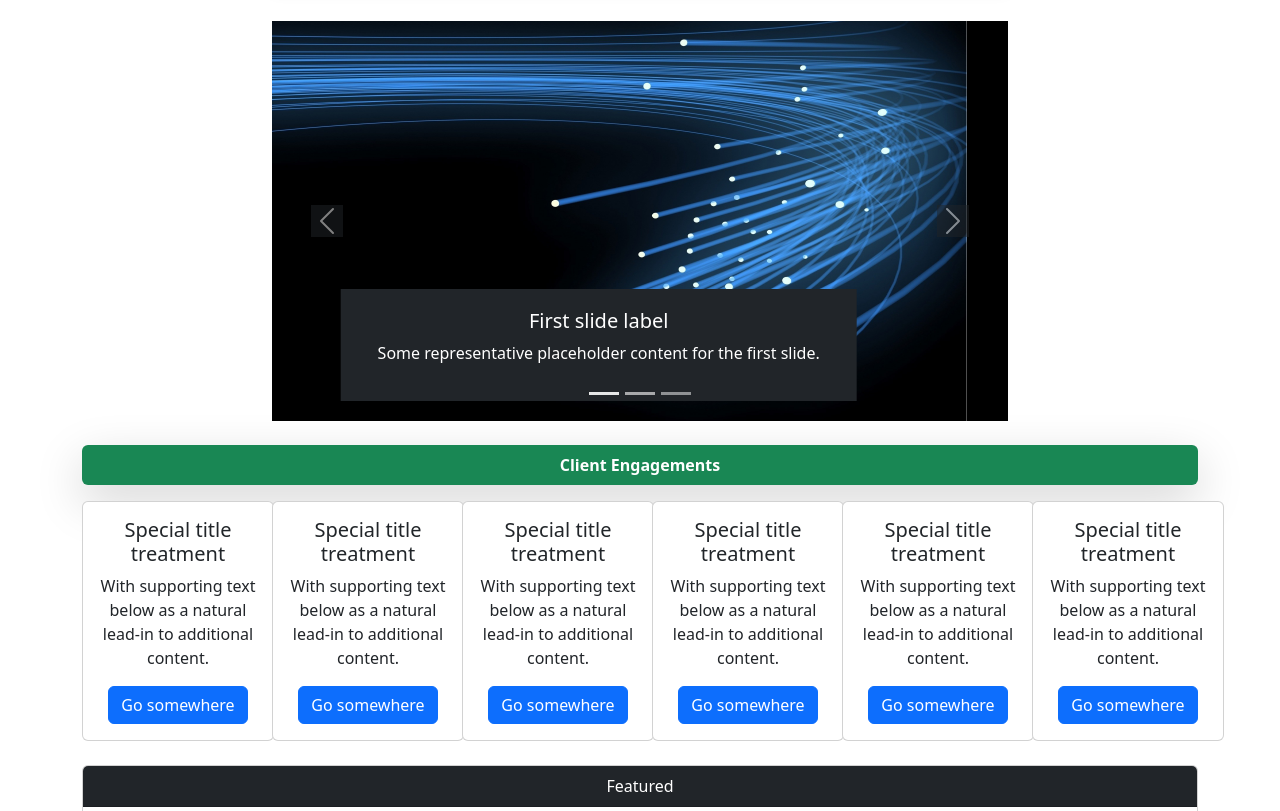
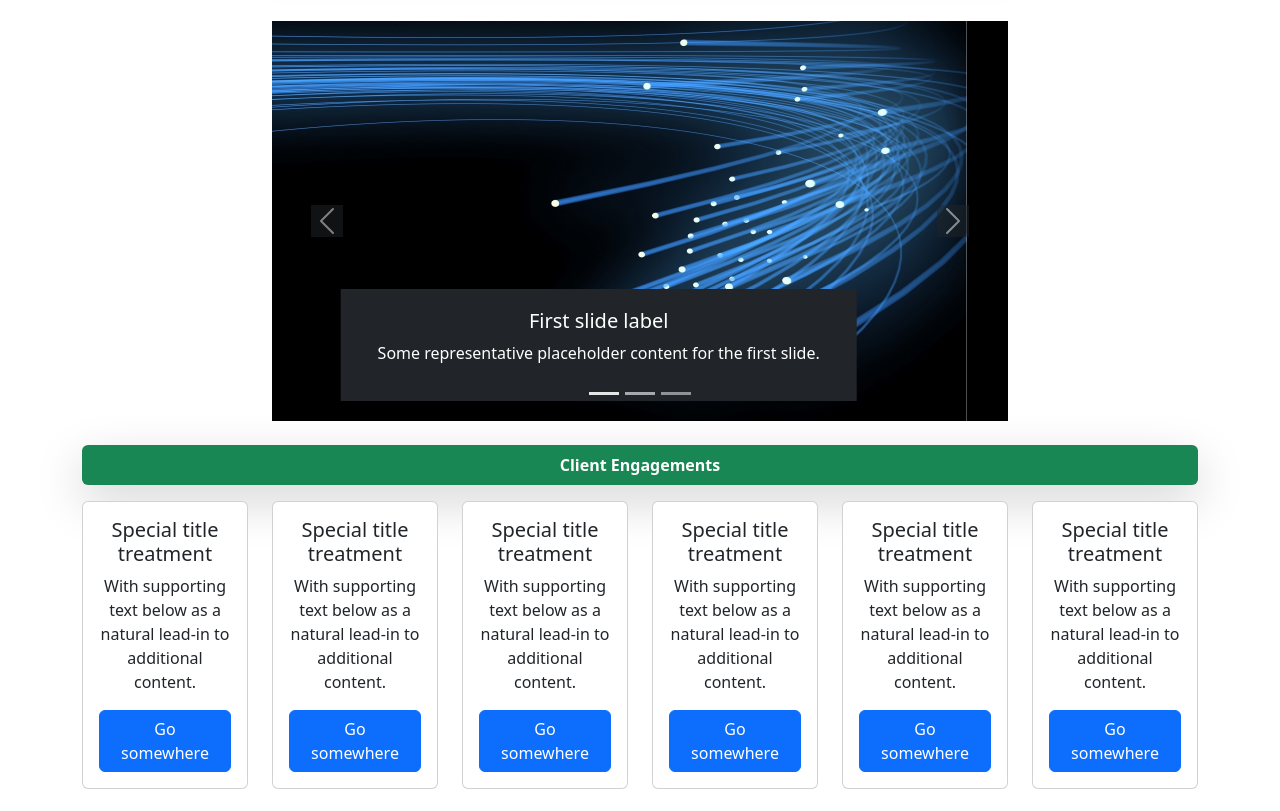
Before and after one commit to BordoloiTapubrat/dev360, a plain HTML site: page index.html in a window 1280 px wide. Shown: the part 129-940 px from the top of the page. Drawn offline with nearby package versions, Linux system fonts and the light colour scheme.

Commit message:
removed fix rem

```diff
--- a/index.html
+++ b/index.html
@@ -214,7 +214,7 @@
             </div>
           </div>
           <div class="col-sm-2">
-            <div class="card" style="width: 12rem">
+            <div class="card">
               <div class="card-body">
                 <h5 class="card-title">Special title treatment</h5>
                 <p class="card-text">
@@ -226,7 +226,7 @@
             </div>
           </div>
           <div class="col-sm-2">
-            <div class="card" style="width: 12rem">
+            <div class="card">
               <div class="card-body">
                 <h5 class="card-title">Special title treatment</h5>
                 <p class="card-text">
@@ -238,7 +238,7 @@
             </div>
           </div>
           <div class="col-sm-2">
-            <div class="card" style="width: 12rem">
+            <div class="card">
               <div class="card-body">
                 <h5 class="card-title">Special title treatment</h5>
                 <p class="card-text">
@@ -250,7 +250,7 @@
             </div>
           </div>
           <div class="col-sm-2">
-            <div class="card" style="width: 12rem">
+            <div class="card">
               <div class="card-body">
                 <h5 class="card-title">Special title treatment</h5>
                 <p class="card-text">
@@ -262,7 +262,7 @@
             </div>
           </div>
           <div class="col-sm-2">
-            <div class="card" style="width: 12rem">
+            <div class="card">
               <div class="card-body">
                 <h5 class="card-title">Special title treatment</h5>
                 <p class="card-text">
@@ -274,7 +274,7 @@
             </div>
           </div>
           <div class="col-sm-2">
-            <div class="card" style="width: 12rem">
+            <div class="card">
               <div class="card-body">
                 <h5 class="card-title">Special title treatment</h5>
                 <p class="card-text">
```
